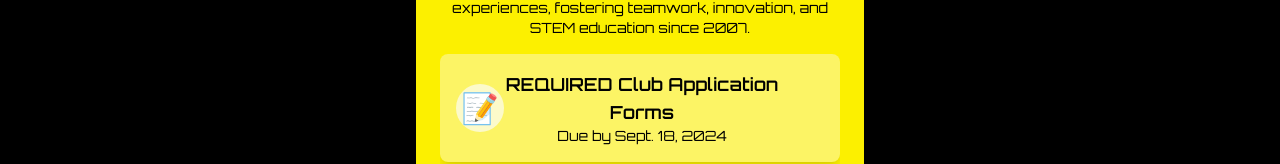
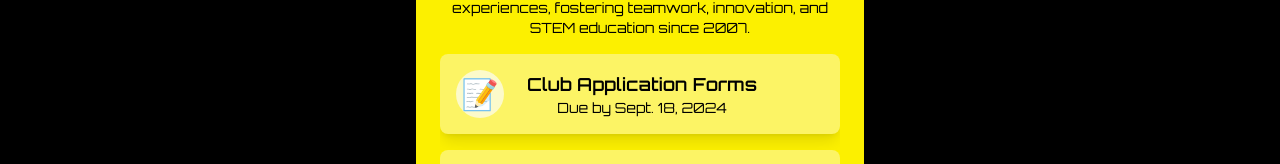
Before and after one commit to frc-emotion/website, a Next.js app: page /links in a window 1280 px wide. Shown: the part 302-466 px from the top of the page. Built offline with nearby package versions, Linux system fonts and the light colour scheme; no server answers.

Commit message:
Update page.tsx

```diff
--- a/src/app/(public)/links/page.tsx
+++ b/src/app/(public)/links/page.tsx
@@ -7,7 +7,7 @@ export const metadata = {
 
 const links = [
     {
-        name: "REQUIRED Club Application Forms",
+        name: "Club Application Forms",
         link: "https://docs.google.com/document/d/1QXXVcJwAnVjUmRR4Vpz7R9o9IhBTbwL76rZT19EVULg/edit?usp=sharing",
         emoji: "📝",
         description: "Due by Sept. 18, 2024"
```
